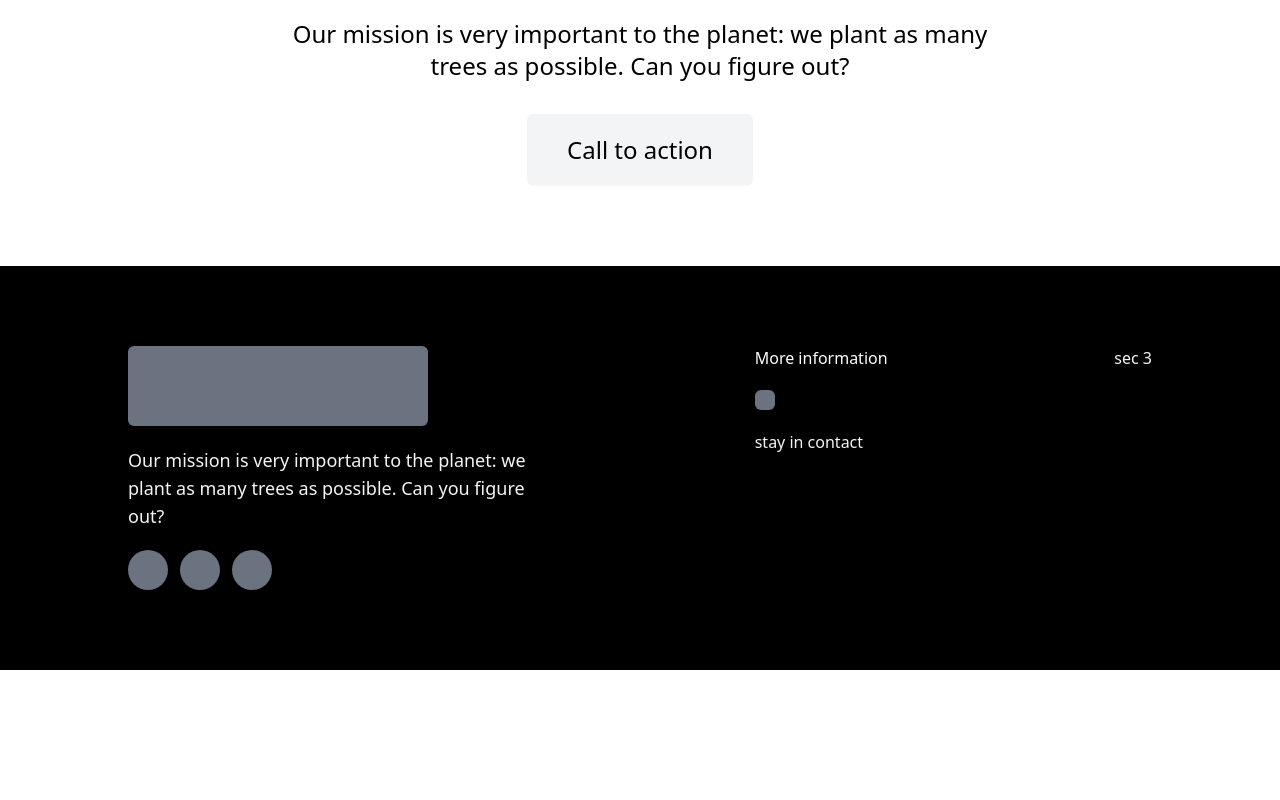
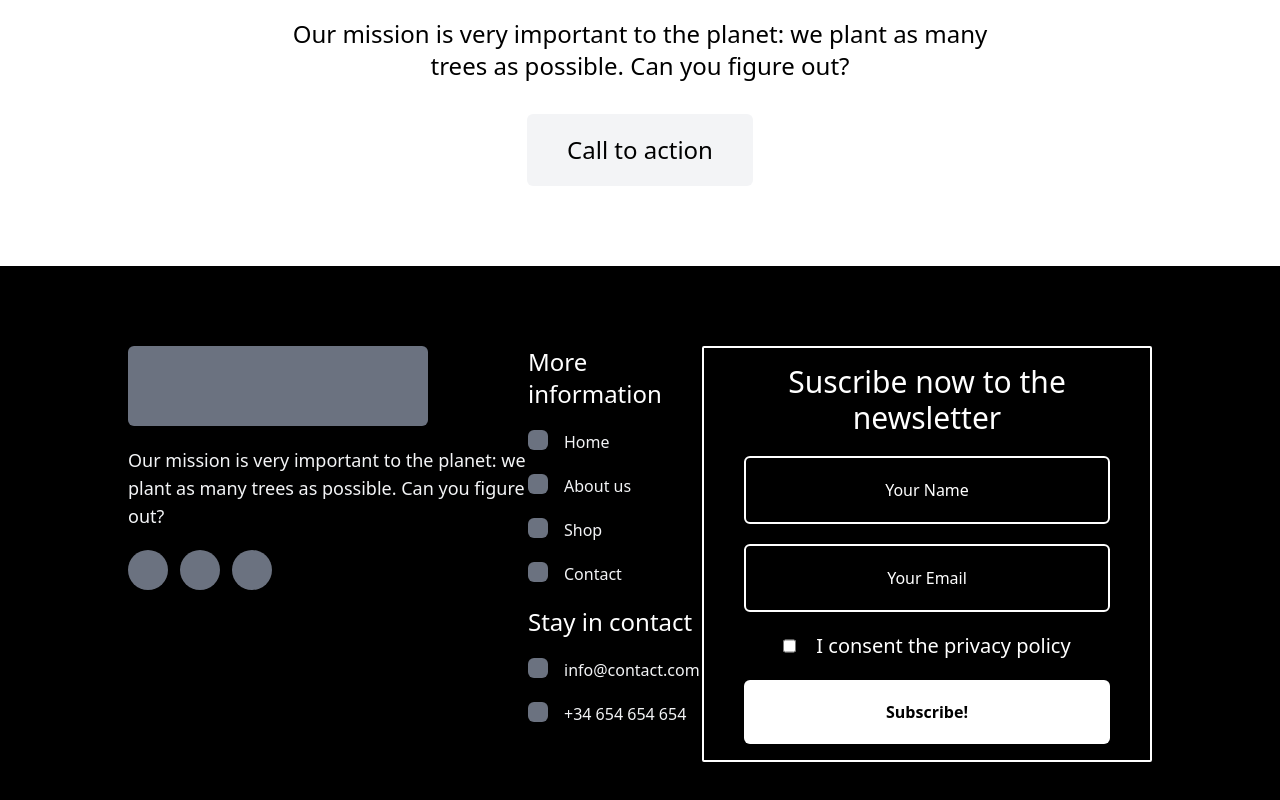
Before and after one commit to Herik25/RajProject, a React (Vite) app: page / in a window 1280 px wide. Shown: the part 2500-3300 px from the top of the page. Before the commit the page ends 3170 px from the top, so only its background shows below. Built offline with nearby package versions, Linux system fonts and the light colour scheme.

Commit message:
footer 1

```diff
--- a/src/components/Footer/Index.jsx
+++ b/src/components/Footer/Index.jsx
@@ -16,13 +16,46 @@ function Footer() {
         </div>
       </div>
       <div className=" flex flex-col gap-5">
-        <h5 className=" text-white">More information</h5>
-        <div>
-          <div className=" h-5 w-5 rounded-md bg-gray-500"></div>
+        <h5 className=" text-white text-2xl">More information</h5>
+        <div className=" flex gap-4">
+          <div className=" h-5 w-5 rounded-md bg-gray-500"></div>{" "}
+          <span>Home</span>
         </div>
-        <div>stay in contact</div>
+        <div className=" flex gap-4">
+          <div className=" h-5 w-5 rounded-md bg-gray-500"></div>{" "}
+          <span>About us</span>
+        </div>
+        <div className=" flex gap-4">
+          <div className=" h-5 w-5 rounded-md bg-gray-500"></div>{" "}
+          <span>Shop</span>
+        </div>
+        <div className=" flex gap-4">
+          <div className=" h-5 w-5 rounded-md bg-gray-500"></div>{" "}
+          <span>Contact</span>
+        </div>
+        <div className=" flex flex-col gap-5">
+        <h5 className=" text-white text-2xl">Stay in contact</h5>
+        <div className=" flex gap-4">
+          <div className=" h-5 w-5 rounded-md bg-gray-500"></div>{" "}
+          <span>info@contact.com</span>
+        </div>
+        <div className=" flex gap-4">
+          <div className=" h-5 w-5 rounded-md bg-gray-500"></div>{" "}
+          <span>+34 654 654 654</span>
+        </div>
       </div>
-      <div> sec 3</div>
+      </div>
+      <div className=" min-w-[450px] flex flex-col gap-5 items-center border-2 border-white text-white rounded-sm px-10 py-4">
+        <h5 className=" text-3xl text-center max-w-[300px]">Suscribe now to the
+        newsletter</h5>
+        <button className=" py-5 border-2 border-white w-full rounded-md">Your Name</button>
+        <button className=" py-5 border-2 border-white w-full rounded-md">Your Email</button>
+        <div className=" flex gap-5 text-xl">
+            <input type="checkbox" name="" id="" />
+            <span>I consent the privacy policy</span>
+        </div>
+        <button className=" py-5 text-black font-bold bg-white w-full rounded-md">Subscribe!</button>
+      </div>
     </div>
   );
 }
```
